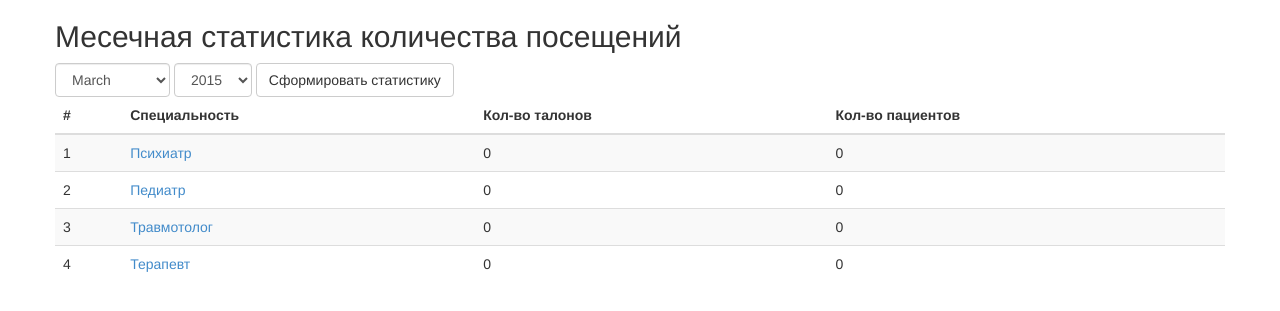
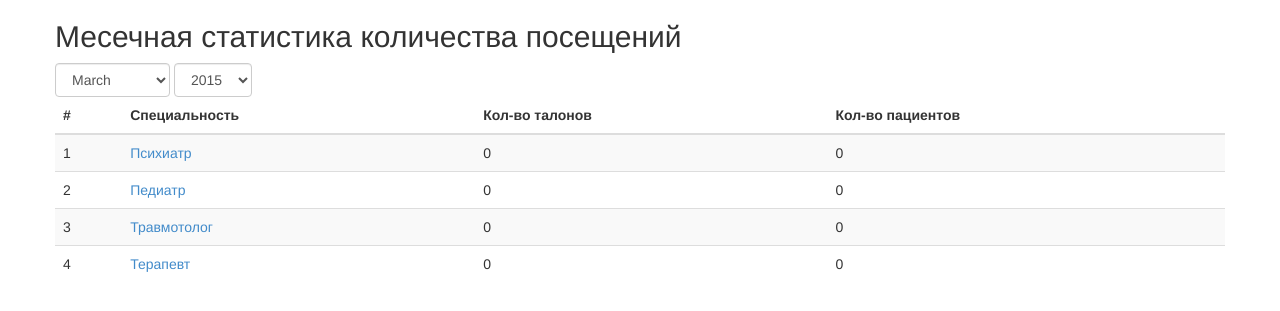
Before and after one commit to asnelzin/medis, a Django app: page /stats/month/ in a window 1280 px wide. Shown: the top 311 px of the page. Run offline with Django 3.2, Linux system fonts and the light colour scheme; data comes from the database, SQL or seed files in the repository; some libraries are stand-ins or nearby versions.

Commit message:
Remove reduant submit button

```diff
--- a/medis/templates/stats/month.html
+++ b/medis/templates/stats/month.html
@@ -31,7 +31,6 @@
                     {% endfor %}
                 </select>
             </div>
-            <button class="btn btn-default" type="submit">Сформировать статистику</button>
         </form>
     </div>
 
```
